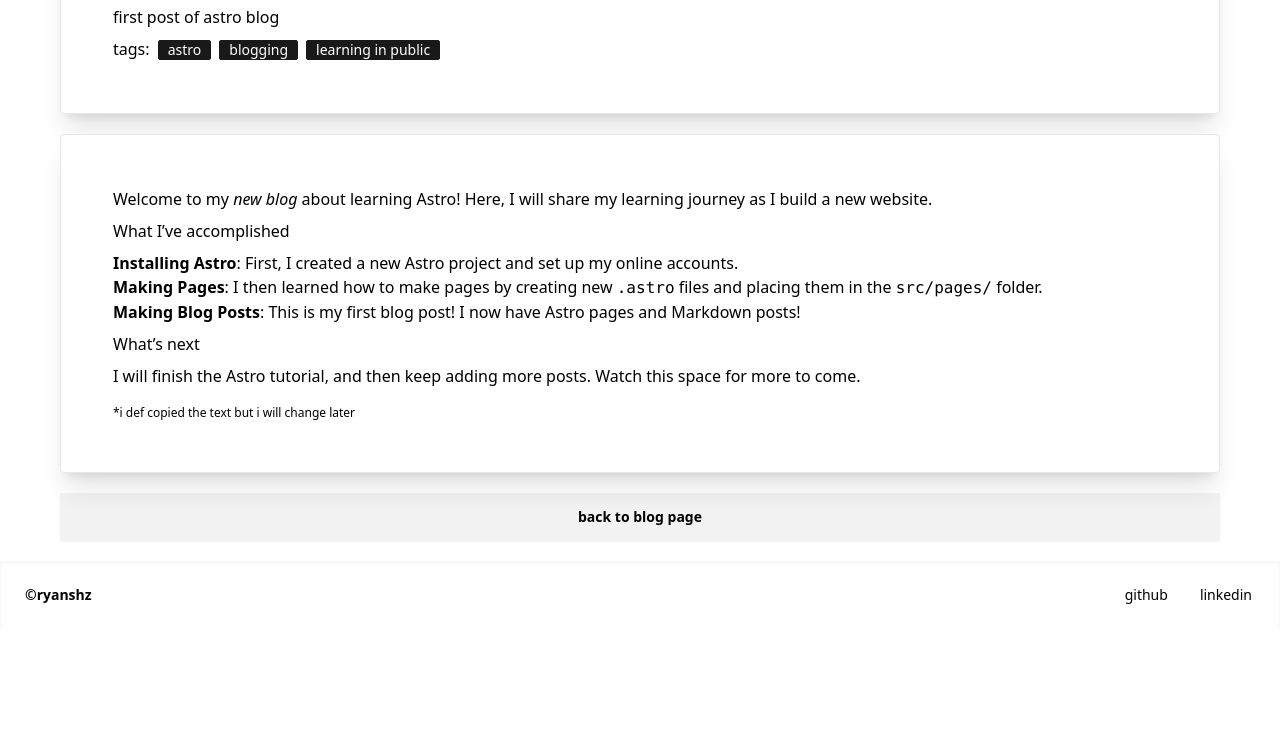
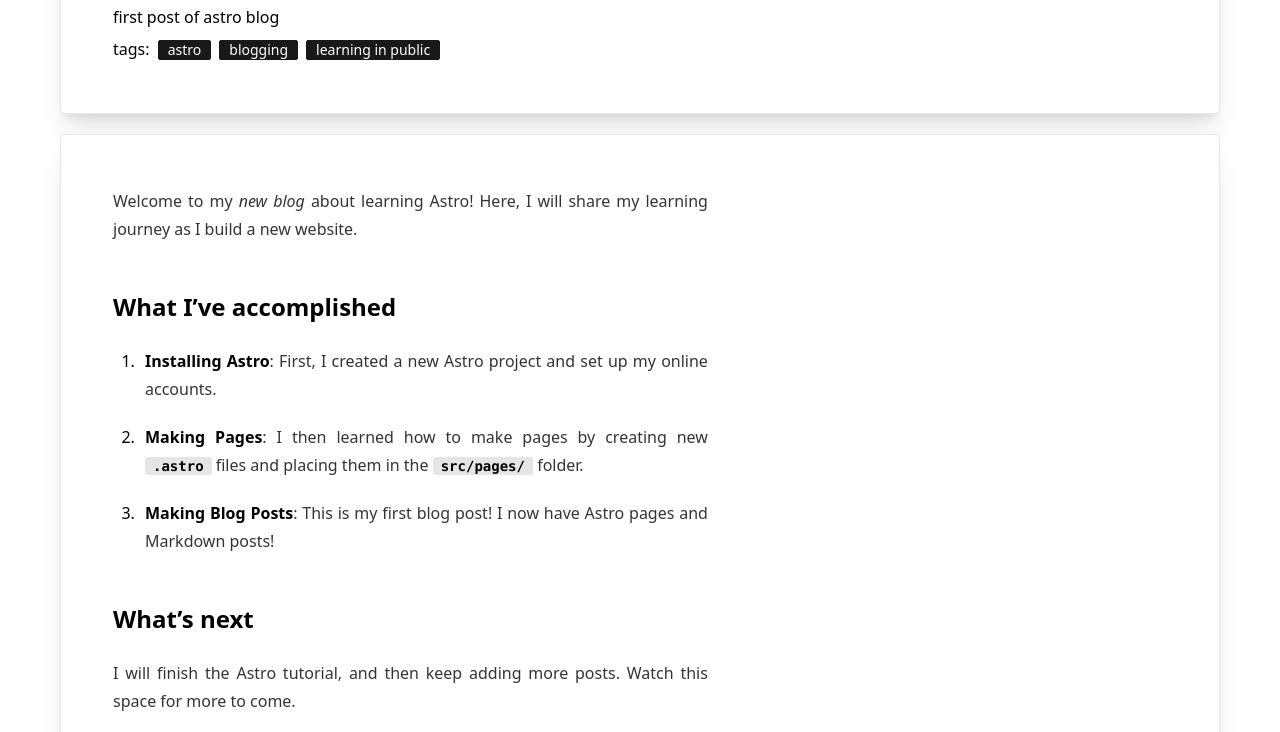
Before and after one commit to ryanshz/framework, an Astro site in the folder astro/: page /posts/post1 in a window 1280 px wide. Shown: the part 220-952 px from the top of the page. Before the commit the page ends 849 px from the top, so only its background shows below. Built offline with nearby package versions, Linux system fonts and the light colour scheme; Astro itself is replaced by a stand-in of ours.

Commit message:
added prose thing for markdown, added border to 404

```diff
--- a/astro/package.json
+++ b/astro/package.json
@@ -18,6 +18,7 @@
     "tailwindcss": "^3.4.1"
   },
   "devDependencies": {
+    "@tailwindcss/typography": "^0.5.10",
     "daisyui": "^4.7.2"
   }
 }
--- /dev/null
+++ b/astro/src/components/Prose.astro
@@ -0,0 +1,8 @@
+---
+---
+<div
+  class="prose dark:prose-invert
+  prose-h1:font-bold prose-h1:text-xl
+  prose-a:text-blue-600 prose-p:text-justify prose-img:rounded-xl">
+  <slot />
+</div>
--- a/astro/src/layouts/MarkdownPostLayout.astro
+++ b/astro/src/layouts/MarkdownPostLayout.astro
@@ -1,5 +1,6 @@
 ---
 import BaseLayout from "./BaseLayout.astro";
+import Prose from "../components/Prose.astro";
 
 const { frontmatter } = Astro.props;
 ---
@@ -36,7 +37,9 @@ const { frontmatter } = Astro.props;
             class="card bg-base-100 shadow-xl p-5 mx-10 my-5 border border-tertiary"
         >
             <div class="card-body">
-                <slot />
+                <Prose>
+                    <slot />
+                </Prose>
             </div>
         </section>
         <section class="mx-10 mt-5">
--- a/astro/src/pages/404.astro
+++ b/astro/src/pages/404.astro
@@ -8,7 +8,7 @@ const pageTitle = "ryanshz";
 
 <BaseLayout pageTitle={pageTitle}>
     <main class="h-fit flex justify-center items-center p-5">
-        <section class="card w-96 bg-base-100 shadow-xl">
+        <section class="card w-96 bg-base-100 shadow-xl border border-tertiary">
             <figure class="px-10 pt-10">
                 <Image
                     width="500"
--- a/astro/src/pages/posts/post1.md
+++ b/astro/src/pages/posts/post1.md
@@ -13,11 +13,11 @@ Welcome to my _new blog_ about learning Astro! Here, I will share my learning jo
 
 ## What I've accomplished
 
-- **Installing Astro**: First, I created a new Astro project and set up my online accounts.
+1. **Installing Astro**: First, I created a new Astro project and set up my online accounts.
 
-- **Making Pages**: I then learned how to make pages by creating new `.astro` files and placing them in the `src/pages/` folder.
+2. **Making Pages**: I then learned how to make pages by creating new `.astro` files and placing them in the `src/pages/` folder.
 
-- **Making Blog Posts**: This is my first blog post! I now have Astro pages and Markdown posts!
+3. **Making Blog Posts**: This is my first blog post! I now have Astro pages and Markdown posts!
 
 ## What's next
 
--- a/astro/tailwind.config.mjs
+++ b/astro/tailwind.config.mjs
@@ -5,7 +5,7 @@ export default {
 		extend: {},
 	},
 	daisyui: {
-		themes: ['lofi','dim'],
-	  },
-	plugins: [require('daisyui')],
+		themes: ['lofi', 'dim'],
+	},
+	plugins: [require('daisyui'), require('@tailwindcss/typography')],
 }
```
Also changed, not shown: 1 other file.
